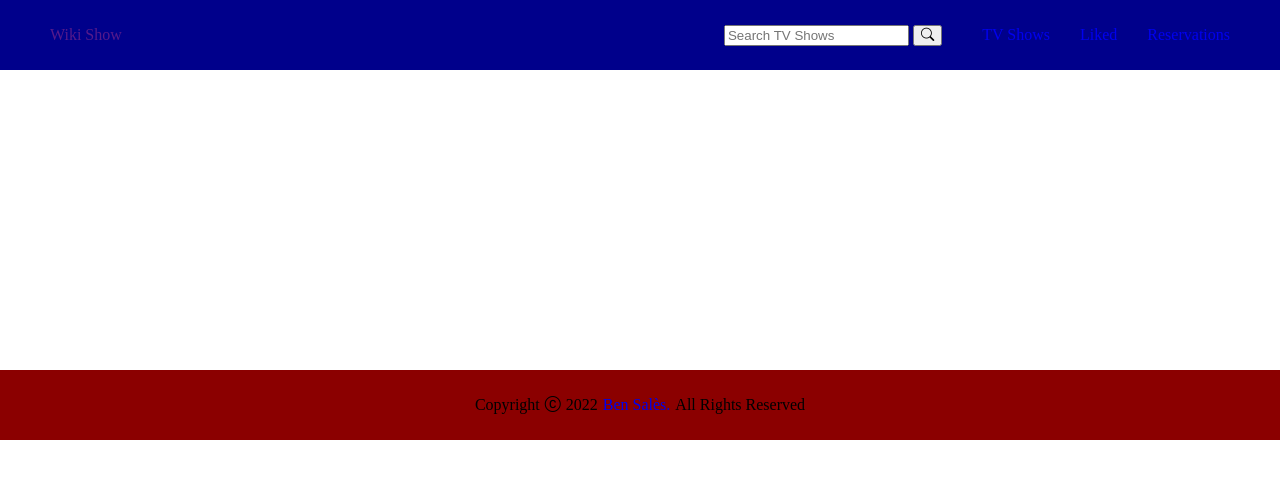
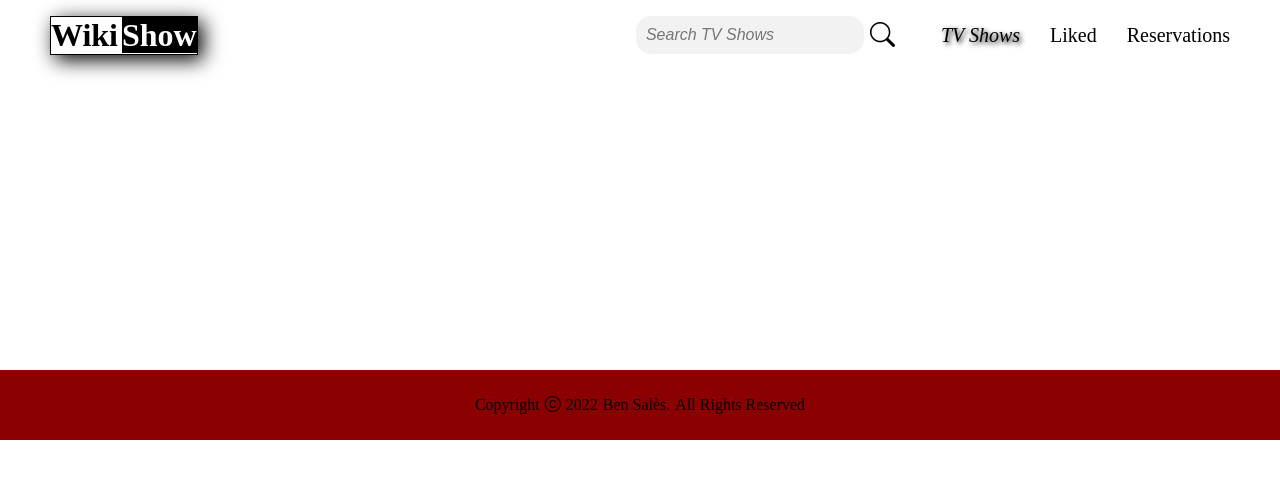
Before and after one commit to adebsa2401/Microverse-Capstone-2, a website built with webpack: page src/index.html in a window 1280 px wide. Built offline with nearby package versions, Linux system fonts and the light colour scheme; files whose address does not match are found by name.

Commit message:
fix: Add more styles to the header

```diff
--- a/src/index.html
+++ b/src/index.html
@@ -8,12 +8,12 @@
 <body>
   <header>
     <a id="logo-container" href="">
-      <span>Wiki</span>
-      <span>Show</span>
+      <h1>Wiki</h1>
+      <h1>Show</h1>
     </a>
 
     <form method="get">
-      <input type="text" placeholder="Search TV Shows"/>
+      <input type="text" maxlength="20" placeholder="Search TV Shows"/>
       <button type="submit"><i class="bi bi-search"></i></button>
     </form>
 
--- a/src/style.css
+++ b/src/style.css
@@ -11,6 +11,51 @@ body > * {
   padding-right: 50px;
 }
 
+#logo-container {
+  border: 1px solid #000;
+  box-shadow: 5px 5px 20px #000;
+}
+
+#logo-container * {
+  display: inline;
+}
+
+#logo-container h1:first-child {
+  color: #000;
+}
+
+#logo-container h1:last-child {
+  color: #fff;
+  background-color: #000;
+}
+
+header form {
+  display: flex;
+  justify-content: center;
+  margin-left: auto;
+}
+
+header input, header input:active {
+  border: none;
+  outline: none;
+  border-radius: 15px;
+  color: #000000b3;
+  background-color: #d3d3d34d;
+  padding: 10px;
+  min-width: 200px;
+  font-style: italic;
+  font-size: medium;
+}
+
+header button[type="submit"] {
+  border: none;
+  background-color: #fff;
+}
+
+header button[type="submit"] * {
+  font-size: 25px;
+}
+
 .list-title {
   margin-bottom: 100px;
 }
@@ -22,10 +67,17 @@ ul {
 
 a {
   text-decoration: none;
+  color: #000;
 }
 
 nav ul {
   gap: 30px;
+  font-size: 20px;
+}
+
+nav li.active {
+  text-shadow: 2px 2px 5px;
+  font-style: italic;
 }
 
 nav .count {
@@ -40,11 +92,6 @@ header {
   display: flex;
   align-items: center;
   height: 70px;
-  background-color: darkblue;
-}
-
-header form {
-  margin-left: auto;
 }
 
 footer {
```
